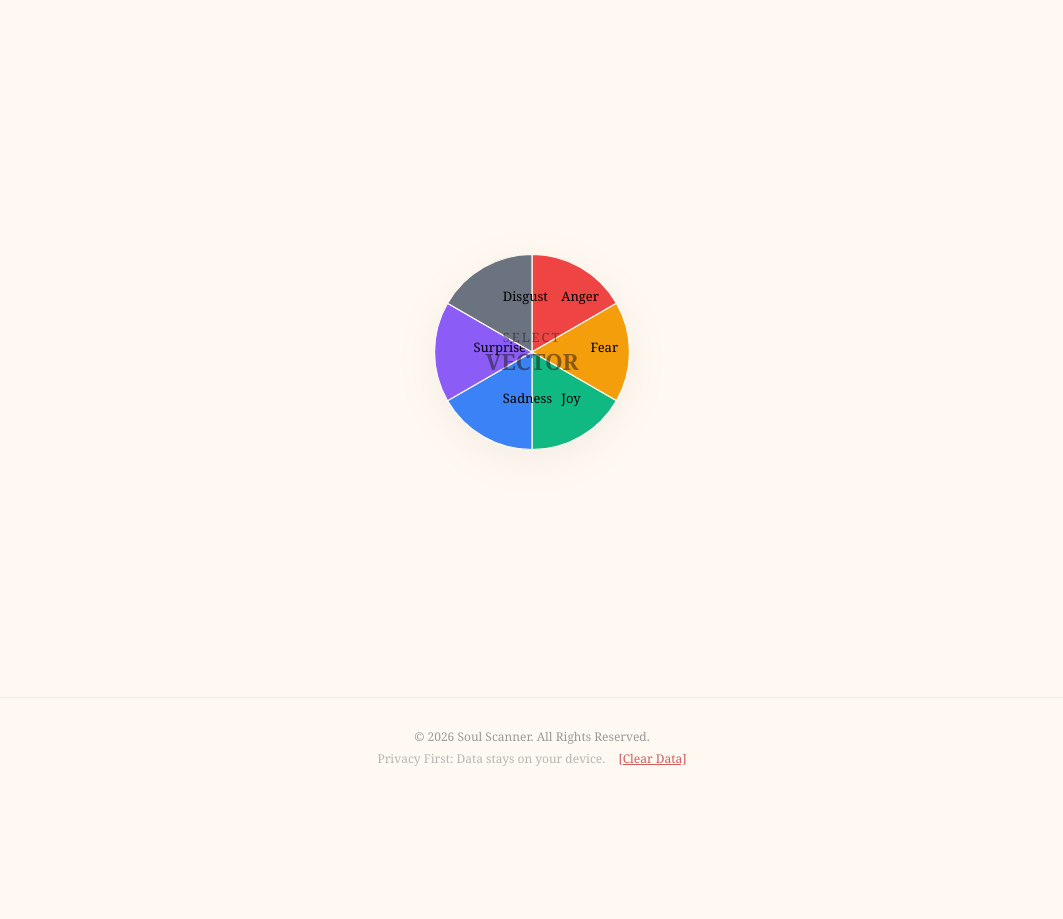
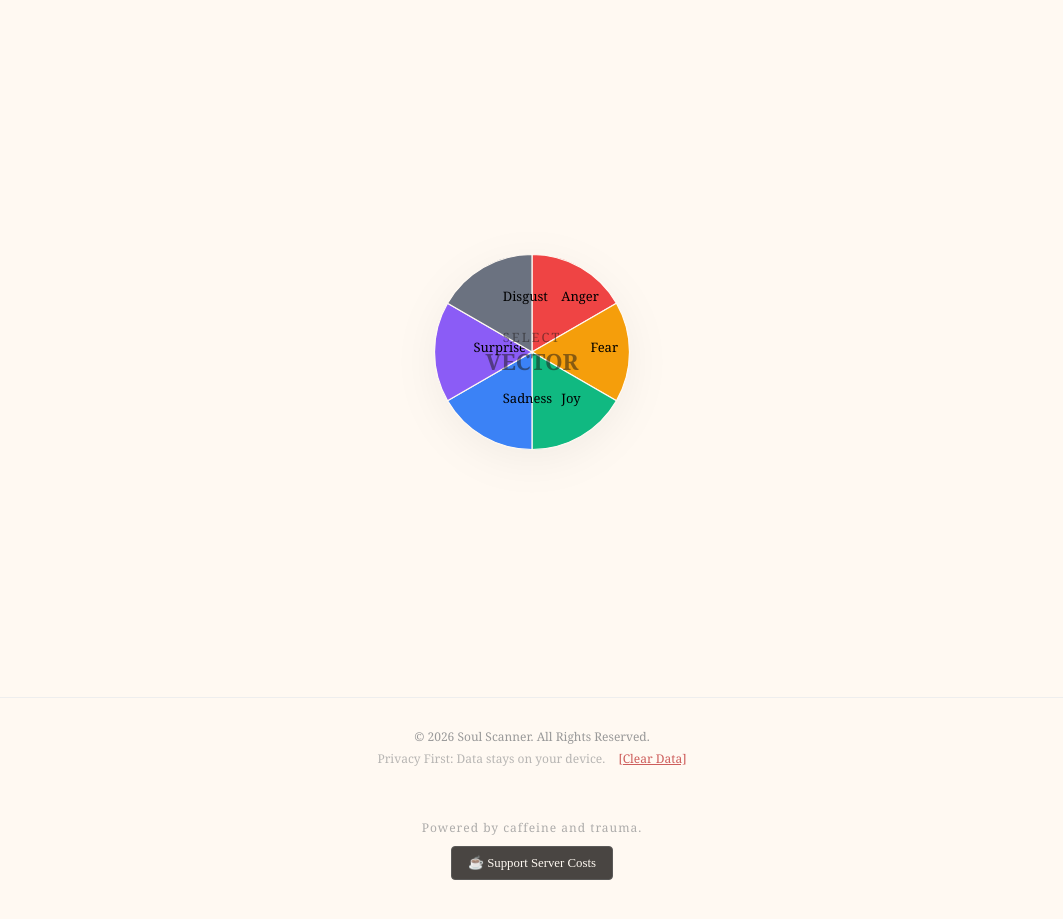
Before and after one commit to SoulScannerOfficial/soul-scanner, a website: page index.html in a window 1280 px wide. Shown: the part 139-1058 px from the top of the page, without its empty margins (108-1171 px from the left). Before the commit the page ends 936 px from the top, so only its background shows below. Drawn offline with nearby package versions, Linux system fonts and the light colour scheme.

Commit message:
Update index.html

```diff
--- a/index.html
+++ b/index.html
@@ -214,7 +214,14 @@
             <span class="clear-btn" onclick="clearLocalData()">[Clear Data]</span>
         </div>
     </footer>
-
+<div style="text-align: center; margin-top: 10px; margin-bottom: 50px; opacity: 0.8;">
+        <p style="font-family: 'Noto Serif', serif; font-size: 0.75rem; color: #999; margin-bottom: 10px; letter-spacing: 1px;">
+            Powered by caffeine and trauma.
+        </p>
+        <a href="https://ko-fi.com/soulscanner" target="_blank" style="background-color: #1C1917; color: #FFF9F2; padding: 8px 16px; border-radius: 4px; text-decoration: none; font-family: 'Noto Serif SC', serif; font-size: 0.8rem; border: 1px solid #333; display: inline-block; transition: all 0.3s;" onmouseover="this.style.backgroundColor='#333'" onmouseout="this.style.backgroundColor='#1C1917'">
+            ☕ Support Server Costs
+        </a>
+    </div>
 <script>
     // --- 1. Language Data ---
     const I18N = {
```
